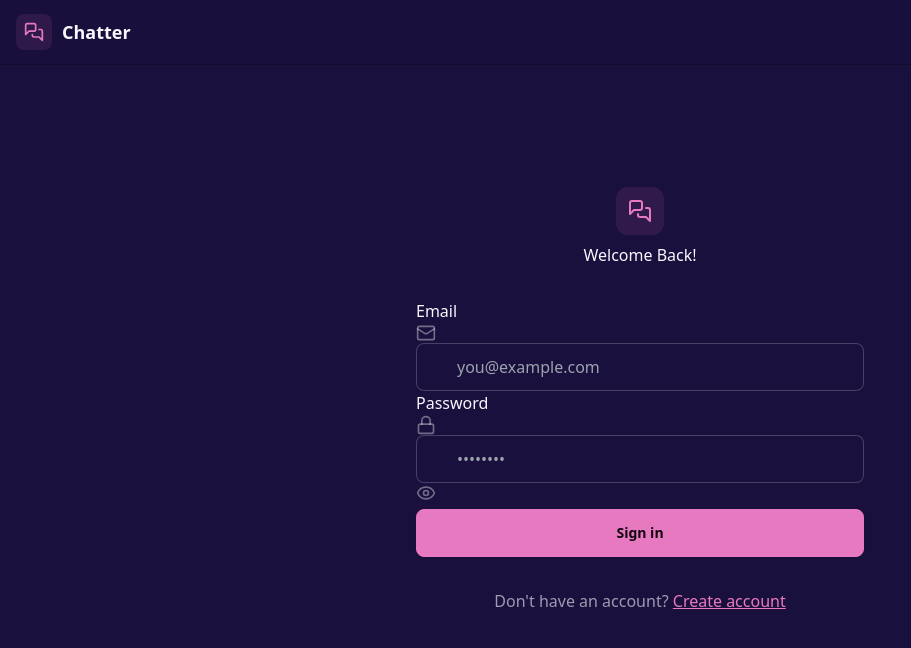
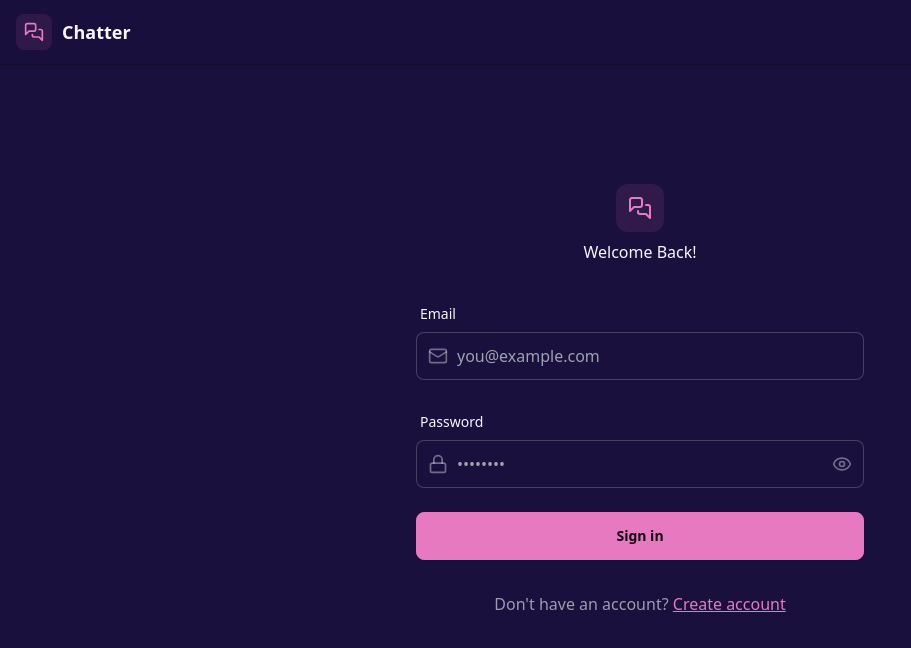
Before and after one commit to kundanpdl/Chatter-MERN, a React (Vite) app in the folder frontend/: page /login in a window 1280 px wide. Shown: the top 648 px of the page, without its empty margins (0-911 px from the left). Built offline with nearby package versions, Linux system fonts and the light colour scheme; no server answers.

Commit message:
login ui fix, env keys changed, gitignore working, merge conflict resolved

```diff
--- a/frontend/src/pages/LoginPage.jsx
+++ b/frontend/src/pages/LoginPage.jsx
@@ -31,13 +31,13 @@ const LoginPage = () => {
           </div>
 
           {/* Form */}
-          <form onSubmit={handleSubmit}>
-            <div>
-              <label>
-                <span>Email</span>
+          <form onSubmit={handleSubmit} className="space-y-6">
+            <div className="form-control">
+              <label className="label">
+                <span className="label-text font-medium">Email</span>
               </label>
-              <div>
-                <div>
+              <div className="relative">
+                <div className="absolute inset-y-0 left-0 pl-3 flex items-center pointer-events-none">
                   <Mail className="h-5 w-5 text-base-content/40" />
                 </div>
                 <input
@@ -52,12 +52,12 @@ const LoginPage = () => {
               </div>
             </div>
 
-            <div>
-              <label>
-                <span>Password</span>
+            <div className="form-control">
+              <label className="label">
+                <span className="label-text font-medium">Password</span>
               </label>
-              <div>
-                <div>
+              <div className="relative">
+                <div className="absolute inset-y-0 left-0 pl-3 flex items-center pointer-events-none">
                   <Lock className="h-5 w-5 text-base-content/40" />
                 </div>
                 <input
@@ -71,6 +71,7 @@ const LoginPage = () => {
                 />
                 <button
                   type="button"
+                  className="absolute inset-y-0 right-0 pr-3 flex items-center"
                   onClick={() => setShowPassword(!showPassword)}
                 >
                   {showPassword ? (
```
